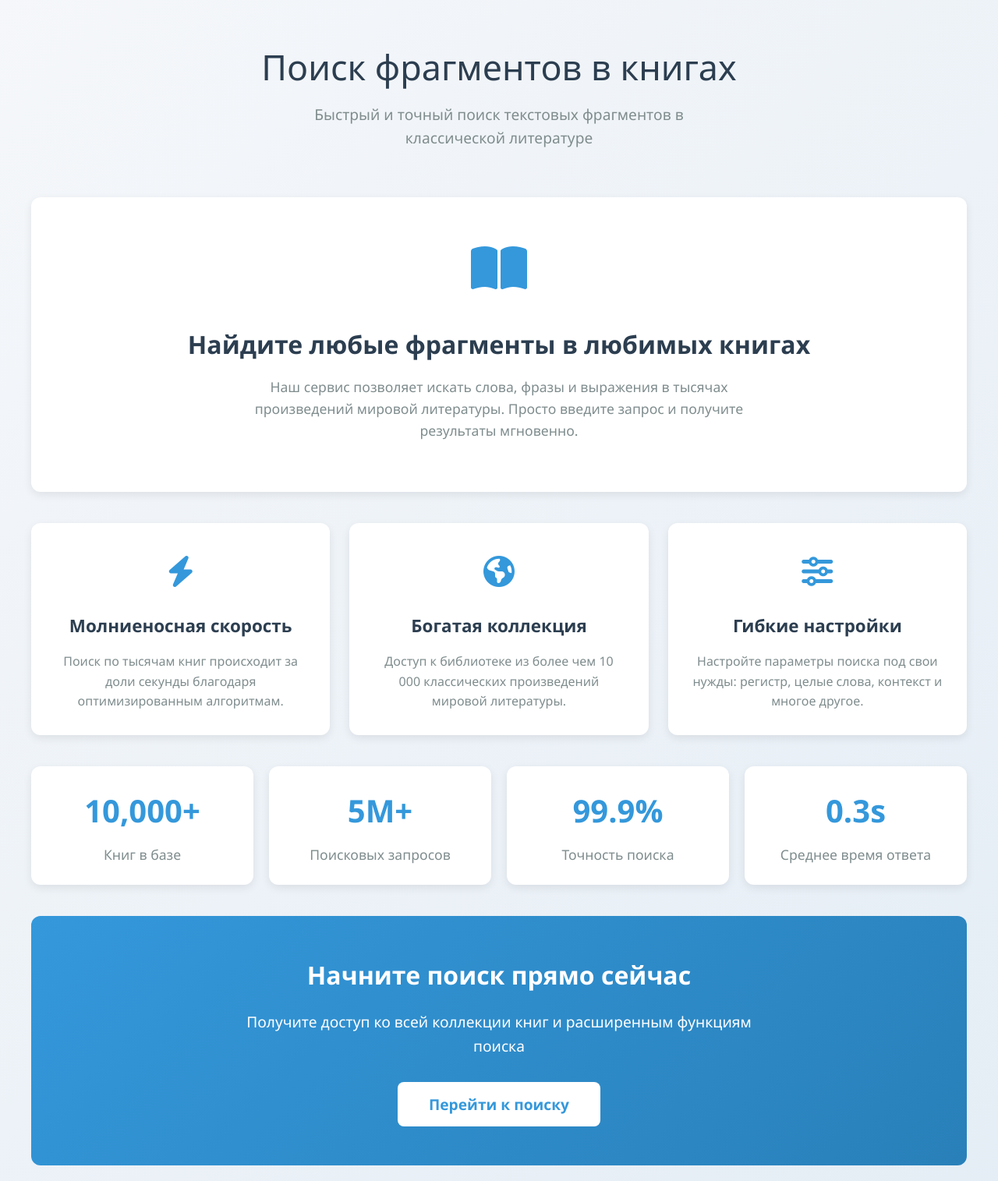
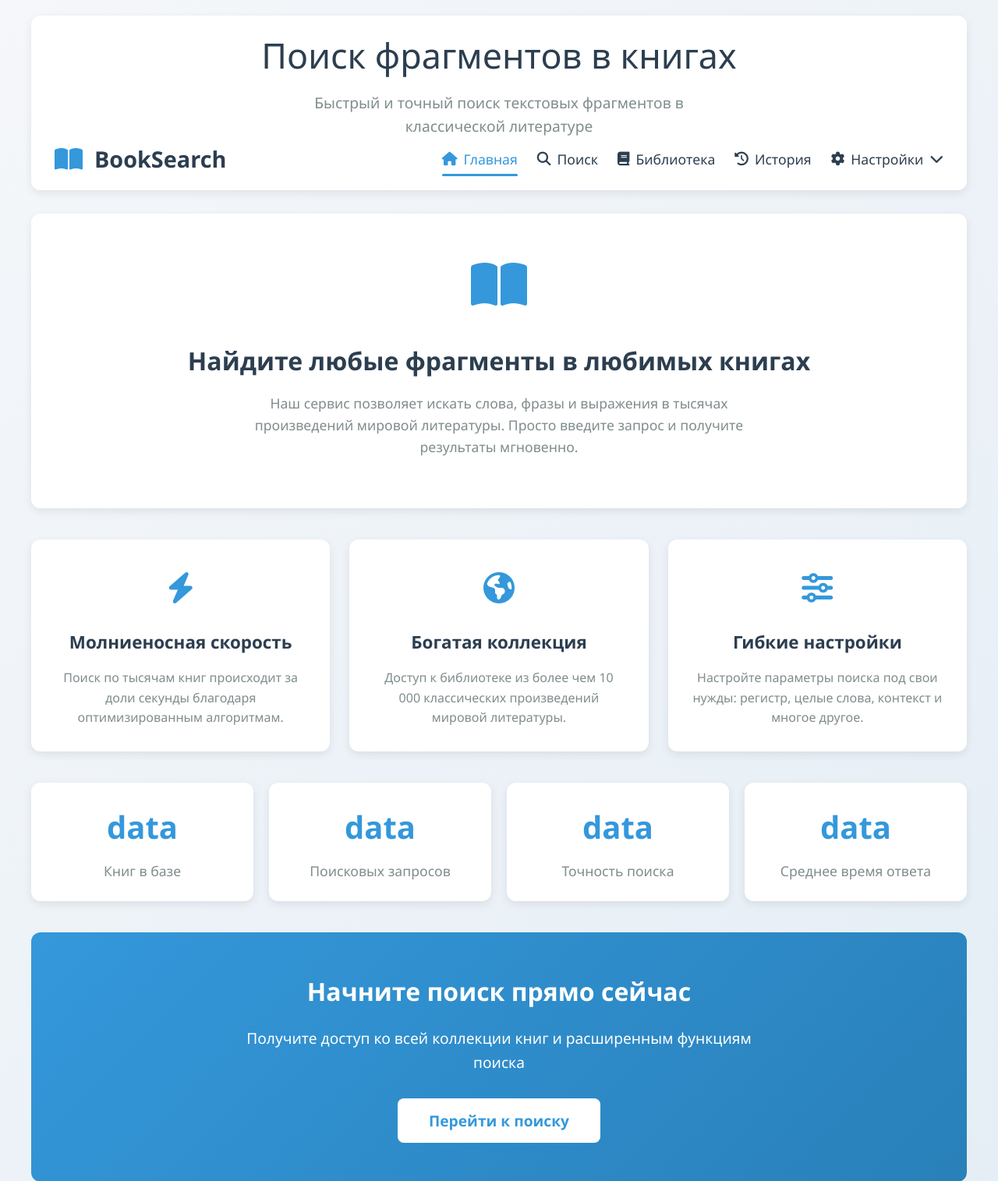
Before and after one commit to NIZHEGORODTSY/TECHNOSTRELKA_BOOK_ASSISTANT, a Flask app: page / in a window 1280 px wide. Shown: the top 1515 px of the page at 78% size. Run offline with Flask 3, Linux system fonts and the light colour scheme.

Commit message:
main page

```diff
--- /dev/null
+++ b/src/static/styles/nav-style.css
@@ -0,0 +1,320 @@
+* {
+            margin: 0;
+            padding: 0;
+            box-sizing: border-box;
+            font-family: 'Segoe UI', Tahoma, Geneva, Verdana, sans-serif;
+        }
+
+        :root {
+            --primary: #2c3e50;
+            --secondary: #3498db;
+            --accent: #e74c3c;
+            --light: #ecf0f1;
+            --dark: #2c3e50;
+            --success: #27ae60;
+            --shadow: 0 4px 12px rgba(0, 0, 0, 0.08);
+            --transition: all 0.3s ease;
+        }
+
+        body {
+            background: linear-gradient(135deg, #f5f7fa 0%, #e4edf5 100%);
+            color: var(--dark);
+            line-height: 1.6;
+            min-height: 100vh;
+            padding: 20px;
+        }
+
+        .container {
+            max-width: 1200px;
+            margin: 0 auto;
+        }
+
+        /* Header Styles */
+        header {
+            background: white;
+            border-radius: 12px;
+            box-shadow: var(--shadow);
+            padding: 15px 30px;
+            margin-bottom: 30px;
+        }
+
+        .header-content {
+            display: flex;
+            justify-content: space-between;
+            align-items: center;
+        }
+
+        .logo {
+            display: flex;
+            align-items: center;
+            gap: 15px;
+            text-decoration: none;
+        }
+
+        .logo-icon {
+            font-size: 2rem;
+            color: var(--secondary);
+        }
+
+        .logo-text {
+            font-size: 1.8rem;
+            font-weight: 600;
+            color: var(--primary);
+        }
+
+        /* Desktop Navigation */
+        .nav-menu {
+            display: flex;
+            list-style: none;
+            gap: 25px;
+        }
+
+        .nav-item {
+            position: relative;
+        }
+
+        .nav-link {
+            text-decoration: none;
+            color: var(--dark);
+            font-size: 1.1rem;
+            font-weight: 500;
+            padding: 8px 0;
+            transition: var(--transition);
+            display: flex;
+            align-items: center;
+            gap: 8px;
+        }
+
+        .nav-link:hover {
+            color: var(--secondary);
+        }
+
+        .nav-link.active {
+            color: var(--secondary);
+        }
+
+        .nav-link.active::after {
+            content: '';
+            position: absolute;
+            bottom: 0;
+            left: 0;
+            width: 100%;
+            height: 3px;
+            background: var(--secondary);
+            border-radius: 3px;
+        }
+
+        /* User Actions */
+        .user-actions {
+            display: flex;
+            align-items: center;
+            gap: 20px;
+        }
+
+        .action-btn {
+            background: transparent;
+            border: none;
+            color: var(--dark);
+            font-size: 1.2rem;
+            cursor: pointer;
+            transition: var(--transition);
+            position: relative;
+        }
+
+        .action-btn:hover {
+            color: var(--secondary);
+        }
+
+        .notification-badge {
+            position: absolute;
+            top: -5px;
+            right: -5px;
+            background: var(--accent);
+            color: white;
+            font-size: 0.7rem;
+            width: 18px;
+            height: 18px;
+            border-radius: 50%;
+            display: flex;
+            align-items: center;
+            justify-content: center;
+        }
+
+        .user-profile {
+            display: flex;
+            align-items: center;
+            gap: 10px;
+            cursor: pointer;
+        }
+
+        .avatar {
+            width: 40px;
+            height: 40px;
+            border-radius: 50%;
+            background: var(--secondary);
+            display: flex;
+            align-items: center;
+            justify-content: center;
+            color: white;
+            font-weight: bold;
+        }
+
+        /* Mobile Menu Toggle */
+        .menu-toggle {
+            display: none;
+            flex-direction: column;
+            justify-content: space-between;
+            width: 30px;
+            height: 21px;
+            cursor: pointer;
+        }
+
+        .menu-bar {
+            height: 3px;
+            width: 100%;
+            background: var(--dark);
+            border-radius: 10px;
+            transition: var(--transition);
+        }
+
+        /* Dropdown Menu */
+        .dropdown {
+            position: relative;
+        }
+
+        .dropdown-content {
+            position: absolute;
+            top: 100%;
+            right: 0;
+            background: white;
+            border-radius: 8px;
+            box-shadow: 0 5px 15px rgba(0, 0, 0, 0.1);
+            padding: 15px 0;
+            min-width: 200px;
+            opacity: 0;
+            visibility: hidden;
+            transform: translateY(10px);
+            transition: var(--transition);
+            z-index: 100;
+        }
+
+        .dropdown:hover .dropdown-content {
+            opacity: 1;
+            visibility: visible;
+            transform: translateY(0);
+        }
+
+        .dropdown-item {
+            padding: 12px 20px;
+            text-decoration: none;
+            color: var(--dark);
+            display: block;
+            transition: var(--transition);
+        }
+
+        .dropdown-item:hover {
+            background: #f8f9fa;
+            color: var(--secondary);
+        }
+
+        .dropdown-divider {
+            height: 1px;
+            background: #eee;
+            margin: 10px 0;
+        }
+
+        /* Demo Content */
+        .demo-content {
+            background: white;
+            border-radius: 12px;
+            box-shadow: var(--shadow);
+            padding: 40px;
+            text-align: center;
+        }
+
+        .demo-content h1 {
+            font-size: 2.5rem;
+            margin-bottom: 20px;
+            color: var(--primary);
+        }
+
+        .demo-content p {
+            font-size: 1.2rem;
+            color: #7f8c8d;
+            max-width: 700px;
+            margin: 0 auto 30px;
+        }
+
+        /* Responsive Design */
+        @media (max-width: 992px) {
+            .nav-menu {
+                gap: 15px;
+            }
+
+            .nav-link {
+                font-size: 1rem;
+            }
+        }
+
+        @media (max-width: 768px) {
+            .menu-toggle {
+                display: flex;
+            }
+
+            .nav-menu {
+                position: fixed;
+                top: 80px;
+                left: -100%;
+                flex-direction: column;
+                background: white;
+                width: 100%;
+                text-align: center;
+                transition: var(--transition);
+                box-shadow: 0 10px 15px rgba(0, 0, 0, 0.1);
+                border-radius: 0 0 12px 12px;
+                padding: 20px 0;
+                z-index: 99;
+            }
+
+            .nav-menu.active {
+                left: 0;
+            }
+
+            .nav-item {
+                margin: 10px 0;
+            }
+
+            .user-actions {
+                display: none;
+            }
+
+            .mobile-user-actions {
+                display: flex;
+                flex-direction: column;
+                gap: 15px;
+                padding: 20px;
+                border-top: 1px solid #eee;
+            }
+
+            .mobile-user-actions .user-profile {
+                justify-content: center;
+            }
+        }
+
+        @media (max-width: 480px) {
+            header {
+                padding: 15px 20px;
+            }
+
+            .logo-text {
+                font-size: 1.5rem;
+            }
+
+            .demo-content {
+                padding: 30px 20px;
+            }
+
+            .demo-content h1 {
+                font-size: 2rem;
+            }
+        }
--- a/src/templates/base.html
+++ b/src/templates/base.html
@@ -7,6 +7,7 @@
     <link rel="stylesheet" href="https://cdnjs.cloudflare.com/ajax/libs/font-awesome/6.4.0/css/all.min.css">
     <link rel="stylesheet" href="{{ url_for('static', filename='styles/main.css') }}">
     <link rel="stylesheet" href="{{ url_for('static', filename='styles/main-page.css') }}">
+    <link rel="stylesheet" href="{{ url_for('static', filename='styles/nav-style.css') }}">
 
 </head>
 <body>
--- a/src/templates/main_page.html
+++ b/src/templates/main_page.html
@@ -4,6 +4,57 @@
     <header>
         <h1>Поиск фрагментов в книгах</h1>
         <p class="subtitle">Быстрый и точный поиск текстовых фрагментов в классической литературе</p>
+        <div class="header-content">
+            <a href="#" class="logo">
+                <div class="logo-icon">
+                    <i class="fas fa-book-open"></i>
+                </div>
+                <div class="logo-text">BookSearch</div>
+            </a>
+
+            <div class="menu-toggle" id="menuToggle">
+                <span class="menu-bar"></span>
+                <span class="menu-bar"></span>
+                <span class="menu-bar"></span>
+            </div>
+
+            <ul class="nav-menu" id="navMenu">
+                <li class="nav-item">
+                    <a href="#" class="nav-link active">
+                        <i class="fas fa-home"></i>Главная
+                    </a>
+                </li>
+                <li class="nav-item">
+                    <a href="#" class="nav-link">
+                        <i class="fas fa-search"></i>Поиск
+                    </a>
+                </li>
+                <li class="nav-item">
+                    <a href="#" class="nav-link">
+                        <i class="fas fa-book"></i>Библиотека
+                    </a>
+                </li>
+                <li class="nav-item">
+                    <a href="#" class="nav-link">
+                        <i class="fas fa-history"></i>История
+                    </a>
+                </li>
+                <li class="nav-item dropdown">
+                    <a href="#" class="nav-link">
+                        <i class="fas fa-cog"></i>Настройки <i class="fas fa-chevron-down"></i>
+                    </a>
+                    <div class="dropdown-content">
+                        <a href="#" class="dropdown-item">Профиль</a>
+                        <a href="#" class="dropdown-item">Предпочтения</a>
+                        <a href="#" class="dropdown-item">Уведомления</a>
+                        <div class="dropdown-divider"></div>
+                        <a href="#" class="dropdown-item">Выход</a>
+                    </div>
+                </li>
+            </ul>
+
+
+        </div>
     </header>
 
     <main>
@@ -45,22 +96,22 @@
 
         <section class="stats">
             <div class="stat-card">
-                <div class="stat-number">10,000+</div>
+                <div class="stat-number">data</div>
                 <div class="stat-label">Книг в базе</div>
             </div>
 
             <div class="stat-card">
-                <div class="stat-number">5M+</div>
+                <div class="stat-number">data</div>
                 <div class="stat-label">Поисковых запросов</div>
             </div>
 
             <div class="stat-card">
-                <div class="stat-number">99.9%</div>
+                <div class="stat-number">data</div>
                 <div class="stat-label">Точность поиска</div>
             </div>
 
             <div class="stat-card">
-                <div class="stat-number">0.3s</div>
+                <div class="stat-number">data</div>
                 <div class="stat-label">Среднее время ответа</div>
             </div>
         </section>
@@ -79,6 +130,62 @@
     function redirectToPage() {
             window.location.href = "{{ url_for('search') }}";
         }
+
+    <script>
+        // Mobile menu toggle functionality
+        const menuToggle = document.getElementById('menuToggle');
+        const navMenu = document.getElementById('navMenu');
+
+        menuToggle.addEventListener('click', () => {
+            navMenu.classList.toggle('active');
+
+            // Animate hamburger icon
+            const bars = menuToggle.querySelectorAll('.menu-bar');
+            if (navMenu.classList.contains('active')) {
+                bars[0].style.transform = 'rotate(45deg) translate(5px, 5px)';
+                bars[1].style.opacity = '0';
+                bars[2].style.transform = 'rotate(-45deg) translate(7px, -7px)';
+            } else {
+                bars[0].style.transform = 'none';
+                bars[1].style.opacity = '1';
+                bars[2].style.transform = 'none';
+            }
+        });
+
+        // Close menu when clicking outside
+        document.addEventListener('click', (e) => {
+            if (!navMenu.contains(e.target) && !menuToggle.contains(e.target)) {
+                navMenu.classList.remove('active');
+
+                // Reset hamburger icon
+                const bars = menuToggle.querySelectorAll('.menu-bar');
+                bars[0].style.transform = 'none';
+                bars[1].style.opacity = '1';
+                bars[2].style.transform = 'none';
+            }
+        });
+
+        // Active link indicator
+        const navLinks = document.querySelectorAll('.nav-link');
+        navLinks.forEach(link => {
+            link.addEventListener('click', function() {
+                navLinks.forEach(item => item.classList.remove('active'));
+                this.classList.add('active');
+
+                // Close mobile menu after selection
+                if (window.innerWidth <= 768) {
+                    navMenu.classList.remove('active');
+                    const bars = menuToggle.querySelectorAll('.menu-bar');
+                    bars[0].style.transform = 'none';
+                    bars[1].style.opacity = '1';
+                    bars[2].style.transform = 'none';
+                }
+            });
+        });
+
+
+</script>
+
 </script>
 
 
```
